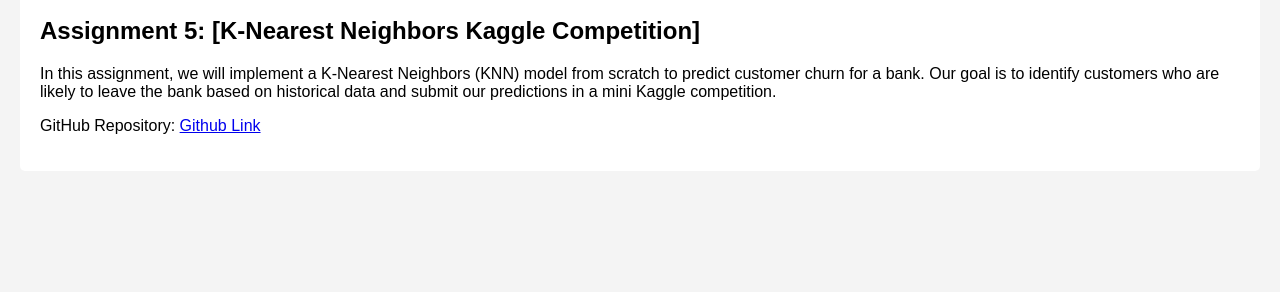
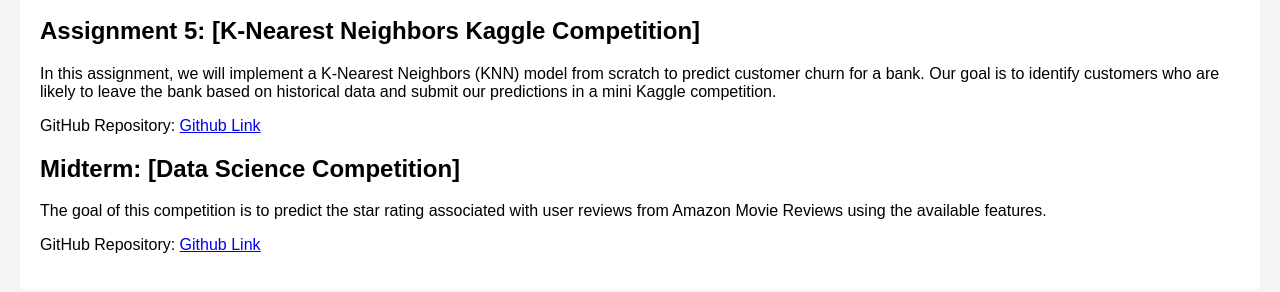
Before and after one commit to LUYINGRUAN/LUYINGRUAN.github.io, a plain HTML site: page assignments.html in a window 1280 px wide. Shown: the part 1633-1925 px from the top of the page. Before the commit the page ends 1824 px from the top, so only its background shows below. Drawn offline with Linux system fonts and the light colour scheme.

Commit message:
Update assignments.html

```diff
--- a/assignments.html
+++ b/assignments.html
@@ -78,6 +78,13 @@ Using this dataset, then determine the best location to wait in order to minimiz
             <p>In this assignment, we will implement a K-Nearest Neighbors (KNN) model from scratch to predict customer churn for a bank. Our goal is to identify customers who are likely to leave the bank based on historical data and submit our predictions in a mini Kaggle competition.</p>
             <p>GitHub Repository: <a href="https://github.com/LUYINGRUAN/ruanly-assignment-5">Github Link</a></p>
         </div>
+
+        <!-- Midterm -->
+        <div class="assignment">
+            <h2>Midterm: [Data Science Competition]</h2>
+            <p>The goal of this competition is to predict the star rating associated with user reviews from Amazon Movie Reviews using the available features.</p>
+            <p>GitHub Repository: <a href="https://github.com/LUYINGRUAN/midterm">Github Link</a></p>
+        </div>
     </section>
 </body>
 </html>
```
